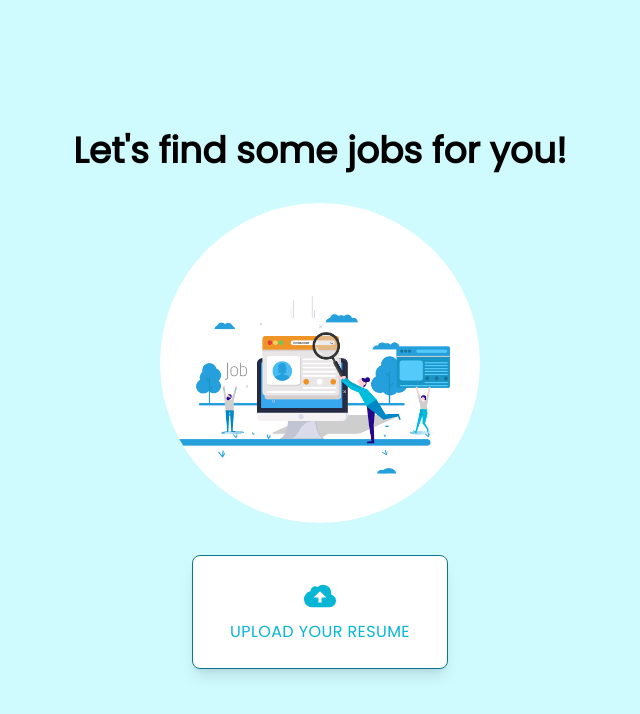
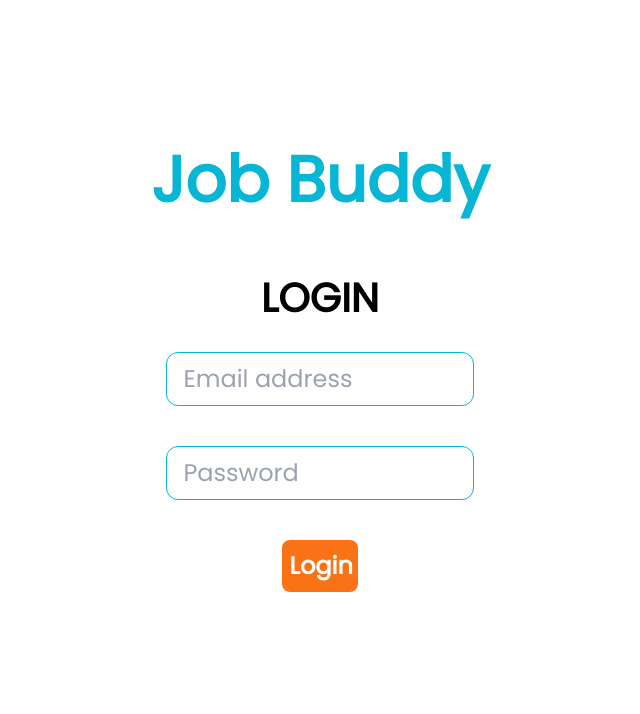
Before and after one commit to sanskar0901/Dragon-skittles, a React (Create React App) app: page / in a window 1280 px wide. Shown: the top 714 px of the page, without its empty margins (320-960 px from the left). Built offline with nearby package versions, Linux system fonts and the light colour scheme.

Commit message:
login added

```diff
--- a/src/App.js
+++ b/src/App.js
@@ -1,4 +1,5 @@
 import "./App.css";
+import Login from "./Components/Login";
 import ResumeUpload from "./Components/ResumeUpload";
 
 function App() {
@@ -7,7 +8,8 @@ function App() {
     //   <h1 className="text-red-500">Hello World</h1>
     // </div>
     <>
-      <ResumeUpload />
+      {/* <ResumeUpload /> */}
+      <Login />
     </>
   );
 }
--- /dev/null
+++ b/src/Components/Login.js
@@ -0,0 +1,74 @@
+import React from "react";
+
+const Login = () => {
+  return (
+    <>
+      <>
+        <div className="flex flex-col gap-[5vh] h-[100vh] justify-center items-center -mt-12">
+          {/* <ToastContainer
+          position="top-center"
+          autoClose={3000}
+          hideProgressBar={false}
+          newestOnTop={false}
+          closeOnClick
+          rtl={false}
+          pauseOnFocusLoss
+          draggable
+          pauseOnHover
+        /> */}
+          {/* <div>
+          <img src={logo} alt="logo" width={400} height={100} />
+        </div> */}
+          <p className="font-poppins flex flex-col gap-5 justify-center items-center text-[8vh] text-center mt-5 font-bold text-cyan-500">
+            {" "}
+            Job Buddy
+          </p>
+          <div className="font-poppins flex flex-col gap-6 justify-center items-center ">
+            <div>
+              <h2 className="text-[5vh] text-center text-black font-semibold">
+                LOGIN
+              </h2>
+            </div>
+            <div>
+              <form
+                action="/"
+                // onSubmit={onSubmit}
+                className="flex flex-col gap-10 justify-center items-center"
+              >
+                <input
+                  type="email"
+                  name="email"
+                  id="mail"
+                  placeholder="Email address"
+                  autoComplete="off"
+                  className="outline-none w-[24vw] px-4 py-2 text-[3vh] font-light rounded-xl border border-cyan-500 "
+
+                  //   value={userData.email}
+                  //   onChange={handleChange}
+                />
+                <input
+                  type="password"
+                  name="password"
+                  id="pass"
+                  placeholder="Password"
+                  autoComplete="off"
+                  className="outline-none w-[24vw] px-4 py-2 text-[3vh] font-light rounded-xl border border-cyan-500 "
+
+                  //   value={userData.password}
+                  //   onChange={handleChange}
+                />
+                <div className="w-[6vw] p-2 text-[3vh] text-white rounded-lg text-center bg-orange-500">
+                  <button className="font-semibold  " type="submit">
+                    Login
+                  </button>
+                </div>
+              </form>
+            </div>
+          </div>
+        </div>
+      </>
+    </>
+  );
+};
+
+export default Login;
```
